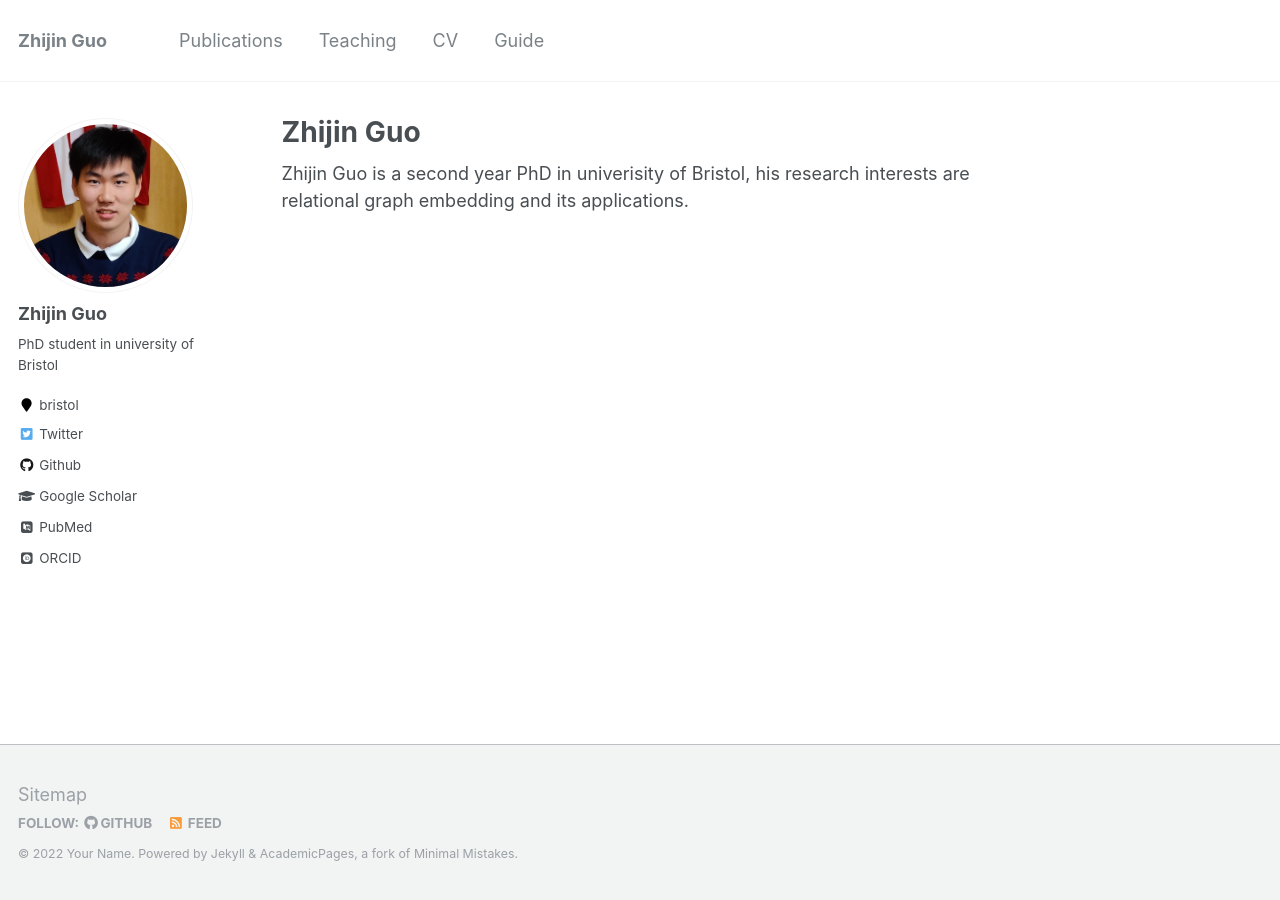
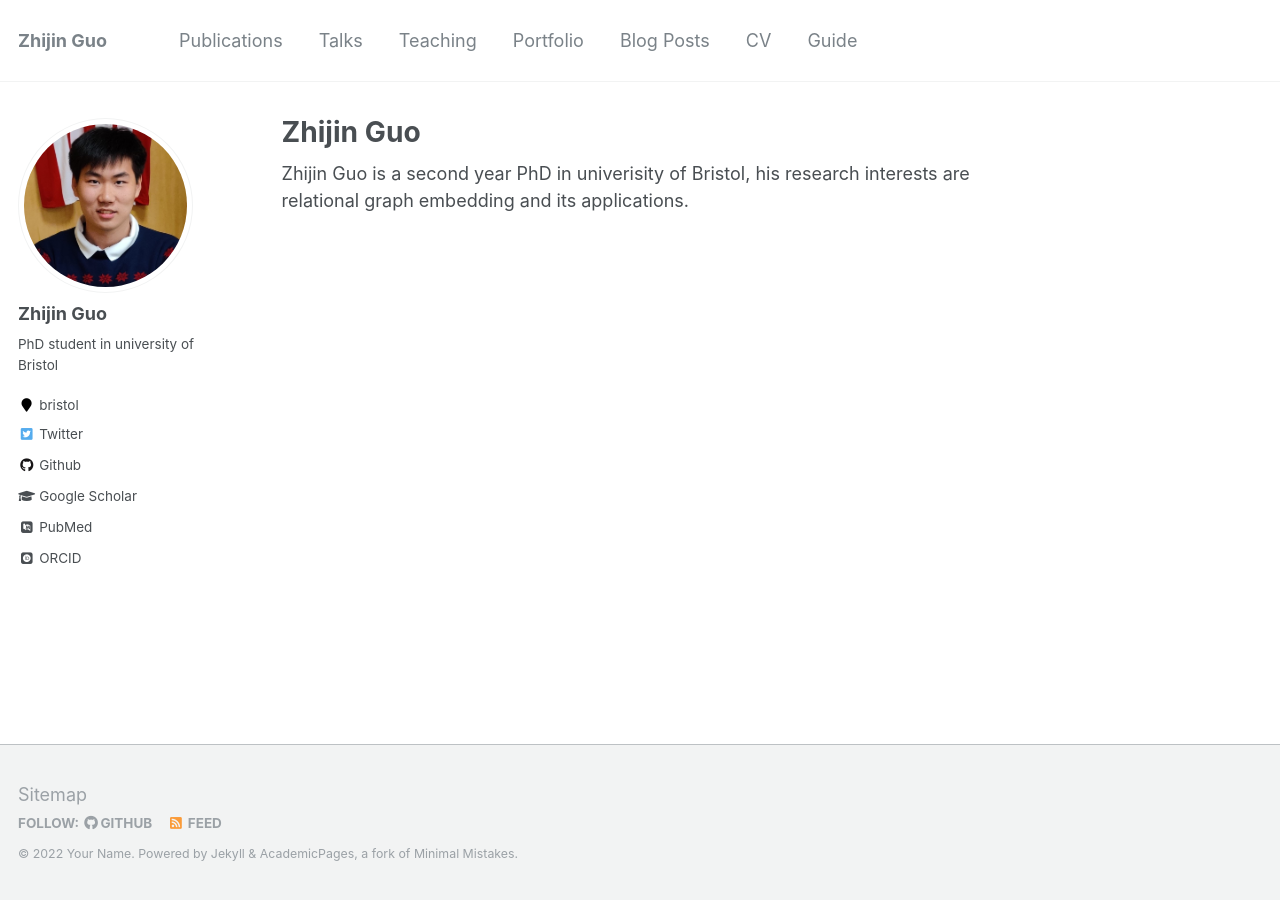
Before and after one commit to ZhijinGuo/ZhijinGuo.github.io, a Jekyll site: the page built from _pages/about.md, in a window 1280 px wide. Built offline with Jekyll 4.4.1, drawn with Linux system fonts in a browser that asks for light colours; some web fonts are replaced; some of the changed lines change nothing that is shown.

Commit message:
Update navigation.yml

```diff
--- a/_data/navigation.yml
+++ b/_data/navigation.yml
@@ -1,16 +1,20 @@
+
 # main links links
 main:
   - title: "Publications"
     url: /publications/
 
+  - title: "Talks"
+    url: /talks/
+
   - title: "Teaching"
     url: /teaching/
 
-#   - title: "Portfolio"
-#     url: /portfolio/
+  - title: "Portfolio"
+    url: /portfolio/
 
-#   - title: "Blog Posts"
-#     url: /year-archive/
+  - title: "Blog Posts"
+    url: /year-archive/
 
   - title: "CV"
     url: /cv/
```
